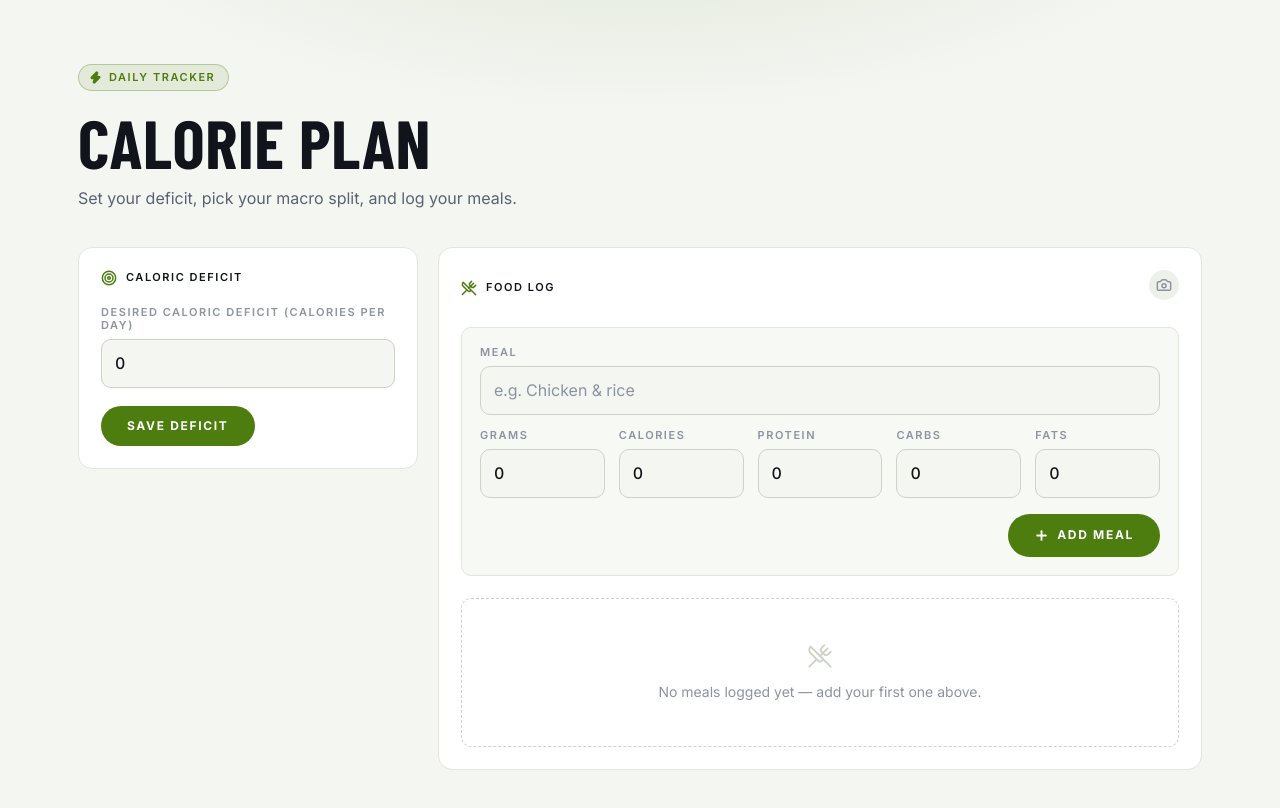
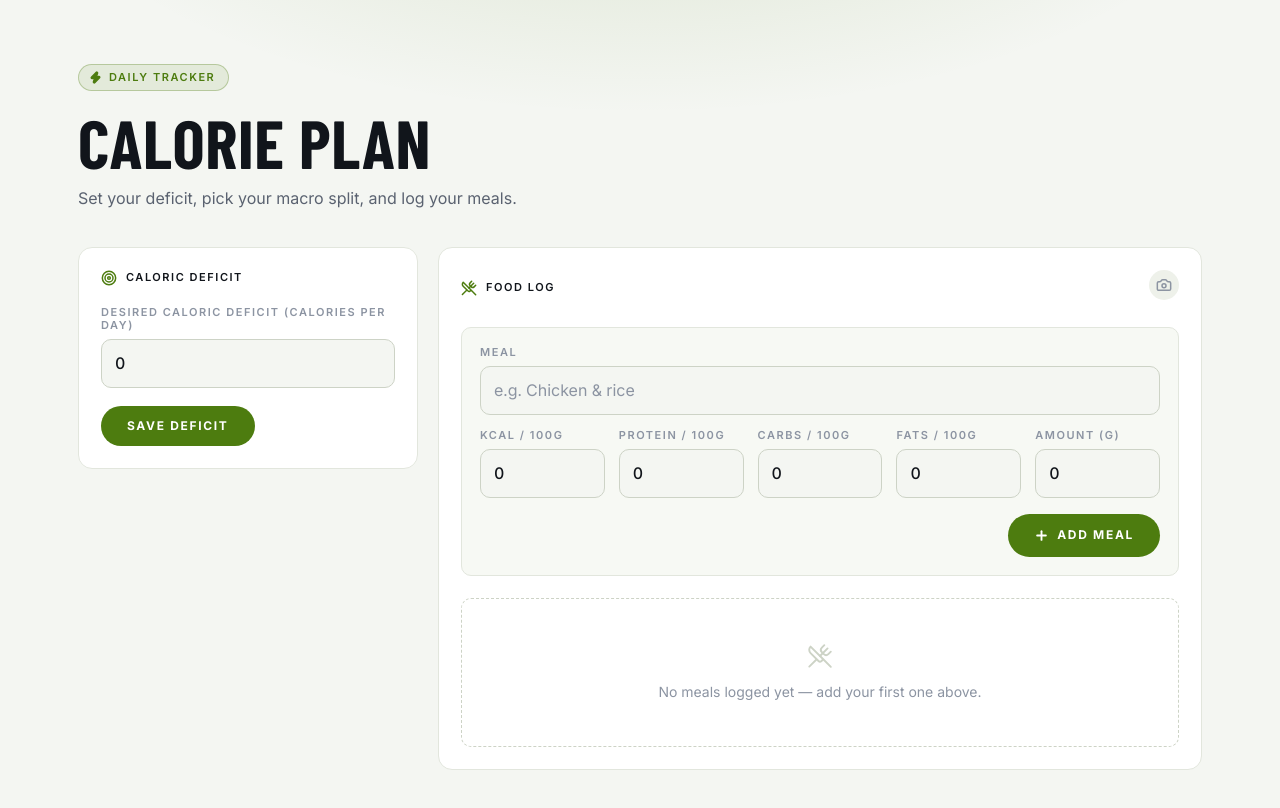
Before and after one commit to ArchivedPumpkin/calorie-plan, a React (Vite) app: page / in a window 1280 px wide. Shown: the top 808 px of the page. Built offline with nearby package versions, Linux system fonts and the light colour scheme.

Commit message:
Scale logged macros by grams eaten with a live preview
- Treat form macros as per-100g values and log totals for the amount eaten
- Ask the scan prompt for per-100g values and the label's serving size
- Show calories and macros to be logged before submitting
- Allow decimal values in numeric inputs

```diff
--- a/src/App.css
+++ b/src/App.css
@@ -382,14 +382,37 @@
   }
 
   button[type="submit"] {
-    grid-column: 1 / -1;
-    justify-self: end;
-    margin-top: 2px;
+    margin-left: auto;
 
     @media (max-width: 480px) {
-      justify-self: stretch;
+      width: 100%;
     }
   }
+}
+
+.food-log-form-footer {
+  grid-column: 1 / -1;
+  display: flex;
+  align-items: center;
+  gap: 14px;
+  flex-wrap: wrap;
+  margin-top: 2px;
+}
+
+.food-log-preview {
+  display: flex;
+  align-items: center;
+  gap: 10px;
+  flex-wrap: wrap;
+}
+
+.food-log-preview-kcal {
+  font-family: var(--display);
+  font-weight: 700;
+  font-size: 24px;
+  line-height: 1;
+  color: var(--text-hi);
+  font-variant-numeric: tabular-nums;
 }
 
 .food-log-list {
--- a/src/Components/FoodLog.tsx
+++ b/src/Components/FoodLog.tsx
@@ -43,6 +43,8 @@ export default function FoodLog(props: FoodLogProps) {
 
     const [file, setFile] = React.useState<File | null>(null)
     const [scannedLabel, setScannedLabel] = React.useState<(ScannedLabel | null)>(null)
+    const [isScanning, setIsScanning] = React.useState<(boolean)>(false)
+    const [scanError, setScanError] = React.useState<boolean>(false)
     const [formState, setFormState] = React.useState({
         meal: "",
         grams: 0,
@@ -51,8 +53,7 @@ export default function FoodLog(props: FoodLogProps) {
         carbs: 0,
         fats: 0,
     })
-    const [isScanning, setIsScanning] = React.useState<(boolean)>(false)
-    const [scanError, setScanError] = React.useState<boolean>(false)
+
 
     React.useEffect(() => {
         if (!file) return;
@@ -63,16 +64,16 @@ export default function FoodLog(props: FoodLogProps) {
                 setIsScanning(true)
                 setScanError(false)
                 const readerResult = await new Promise((resolve, reject) => {
-                    reader.onload = () => {resolve(reader.result)}
-                    reader.onerror = (error) => {reject(error)}
+                    reader.onload = () => { resolve(reader.result) }
+                    reader.onerror = (error) => { reject(error) }
                     reader.readAsDataURL(file)
                 })
                 console.log("Reader result:", readerResult)
 
                 const post = fetch("http://localhost:8000/api/scan-label", {
                     method: "POST",
-                    headers: {"Content-Type": "application/json"},
-                    body: JSON.stringify({file: readerResult})
+                    headers: { "Content-Type": "application/json" },
+                    body: JSON.stringify({ file: readerResult })
                 })
 
                 const response = await post
@@ -96,21 +97,21 @@ export default function FoodLog(props: FoodLogProps) {
         processFile(file)
 
 
-    },[file])
+    }, [file])
 
     React.useEffect(() => {
-        if(scannedLabel) {
+        if (scannedLabel) {
             setFormState(scannedLabel)
         }
     }, [scannedLabel])
 
     console.log("Scanned label:", scannedLabel)
 
-    function submitFoodLog(e: React.SubmitEvent<HTMLFormElement>){
+    function submitFoodLog(e: React.SubmitEvent<HTMLFormElement>) {
         e.preventDefault();
 
-        props.setFoodLog(prev => [...prev, formState ])
-        props.setCaloricDeficit(prev => prev - formState.calories)
+        props.setFoodLog(prev => [...prev, { meal: formState.meal, grams: formState.grams, ...totals }])
+        props.setCaloricDeficit(prev => prev - totals.calories)
         setFormState({
             meal: "",
             grams: 0,
@@ -121,7 +122,7 @@ export default function FoodLog(props: FoodLogProps) {
         })
     }
 
-    function removeFoodLogEntry(index:number) {
+    function removeFoodLogEntry(index: number) {
         props.setFoodLog(prev => prev.filter((_, i) => i !== index))
         props.setCaloricDeficit(prev => prev + props.foodLog[index].calories)
     }
@@ -162,9 +163,17 @@ export default function FoodLog(props: FoodLogProps) {
         setFormState(prevForm => (
             {
                 ...prevForm,
-                [name]: value,
+                [name]: name === "meal" ? value : Number(value),
             }
         ))
+    }
+
+    const factor = formState.grams / 100
+    const totals = {
+        calories: Math.round(formState.calories * factor),
+        protein: Math.round(formState.protein * factor),
+        carbs: Math.round(formState.carbs * factor),
+        fats: Math.round(formState.fats * factor),
     }
 
 
@@ -197,32 +206,44 @@ export default function FoodLog(props: FoodLogProps) {
             <form className="food-log-form" onSubmit={submitFoodLog}>
                 <div className="form-row form-row--wide">
                     <label htmlFor="meal">Meal</label>
-                <input type="text" id="meal" name="meal" placeholder="e.g. Chicken &amp; rice" required value={formState.meal} onChange={handleInputChange}/>
+                    <input type="text" id="meal" name="meal" placeholder="e.g. Chicken &amp; rice" required value={formState.meal} onChange={handleInputChange} />
                 </div>
                 <div className="form-row">
-                <label htmlFor="grams">Grams</label>
-                <input type="number" id="grams" name="grams" min={0} placeholder="0" value={formState.grams} onChange={handleInputChange} />
+                    <label htmlFor="calories">Kcal / 100g</label>
+                    <input type="number" id="calories" name="calories" step="any" min={0} placeholder="0" value={formState.calories} onChange={handleInputChange} />
                 </div>
                 <div className="form-row">
-                <label htmlFor="calories">Calories</label>
-                <input type="number" id="calories" name="calories" min={0} placeholder="0" value={formState.calories} onChange={handleInputChange} />
+                    <label htmlFor="protein">Protein / 100g</label>
+                    <input type="number" id="protein" name="protein" step="any" min={0} placeholder="0" value={formState.protein} onChange={handleInputChange} />
                 </div>
                 <div className="form-row">
-                <label htmlFor="protein">Protein</label>
-                <input type="number" id="protein" name="protein" min={0} placeholder="0" value={formState.protein} onChange={handleInputChange} />
+                    <label htmlFor="carbs">Carbs / 100g</label>
+                    <input type="number" id="carbs" name="carbs" step="any" min={0} placeholder="0" value={formState.carbs} onChange={handleInputChange} />
                 </div>
                 <div className="form-row">
-                <label htmlFor="carbs">Carbs</label>
-                <input type="number" id="carbs" name="carbs" min={0} placeholder="0" value={formState.carbs} onChange={handleInputChange} />
+                    <label htmlFor="fats">Fats / 100g</label>
+                    <input type="number" id="fats" name="fats" min={0} step="any" placeholder="0" value={formState.fats} onChange={handleInputChange} />
                 </div>
                 <div className="form-row">
-                <label htmlFor="fats">Fats</label>
-                <input type="number" id="fats" name="fats" min={0} placeholder="0" value={formState.fats} onChange={handleInputChange} />
+                    <label htmlFor="grams">Amount (g)</label>
+                    <input type="number" id="grams" name="grams" step="any" min={0} placeholder="0" value={formState.grams} onChange={handleInputChange} />
                 </div>
+                <div className="food-log-form-footer">
+                    {formState.grams > 0 && (
+                        <div className="food-log-preview">
+                            <span className="food-log-preview-kcal">{totals.calories} kcal</span>
+                            <div className="macro-chips">
+                                <span className="macro-chip macro-chip--protein">{totals.protein}g P</span>
+                                <span className="macro-chip macro-chip--carbs">{totals.carbs}g C</span>
+                                <span className="macro-chip macro-chip--fats">{totals.fats}g F</span>
+                            </div>
+                        </div>
+                    )}
                     <button type="submit">
                         <Plus size={15} strokeWidth={3} />
                         Add meal
                     </button>
+                </div>
             </form>
 
             {loggedMeals.length > 0 ? (
```
Also changed, not shown: 1 other file (tests, documents, lock files or other folders). Lines whose indentation alone changed are shown as unchanged.
